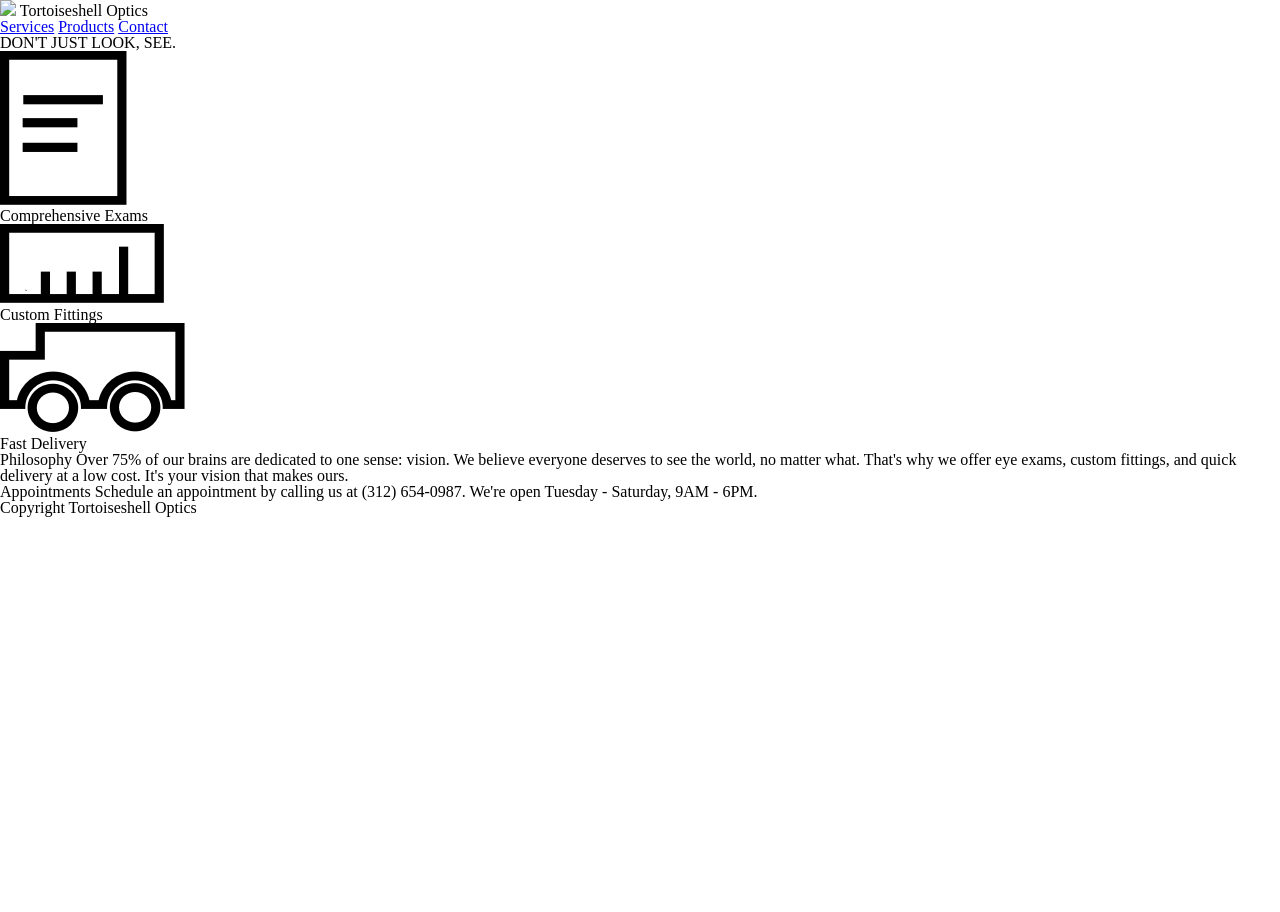
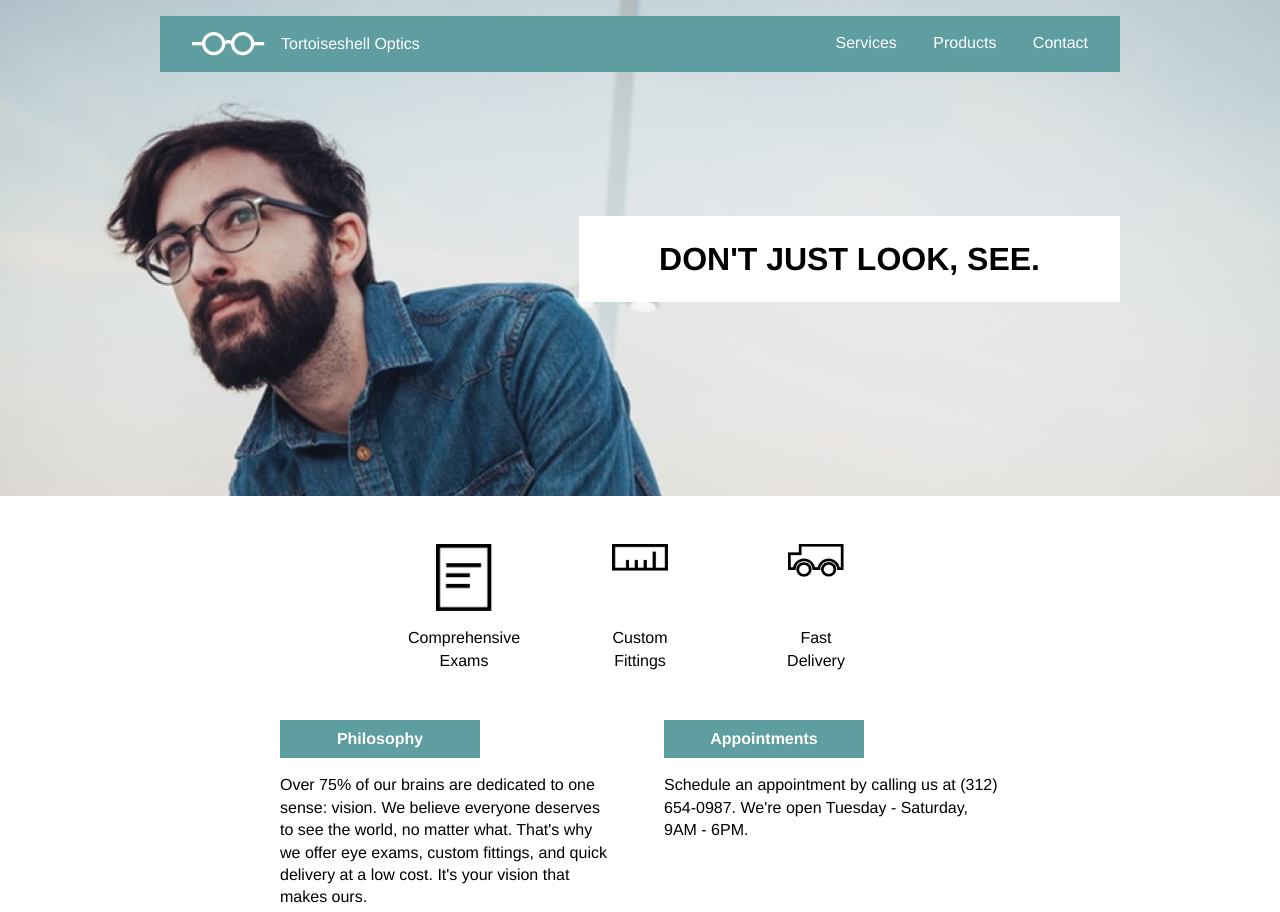
Before and after one commit to omk725/Tortoiseshell, a plain HTML site: page index.html in a window 1280 px wide. Shown: the top 912 px of the page. Before the commit the page ends 800 px from the top, so only its background shows below. Drawn offline with Linux system fonts and the light colour scheme.

Commit message:
full size website almost complete

```diff
--- a/index.html
+++ b/index.html
@@ -9,8 +9,9 @@
   <body>
     <header>
       <div class="container">
+        <div class="top-header">
           <div class="logo">
-          <img src="./resources/images/logo-white.jpg">
+            <img src="./resources/images/logo-white.png">
             <span>Tortoiseshell Optics</span>
           </div>
           <nav>
@@ -24,11 +25,11 @@
               <a href="#">Contact</a>
             </span>
           </nav>
-        <div class="headline">
+        </div>
         <h1>DON'T JUST LOOK, SEE.</h1>
       </div>
-      </div>
     </header>
+
     <!--services-->
     <div class="container">
       <div class="services">
@@ -55,7 +56,7 @@
     <!--business info-->
     <div class="container">
       <div class="business-info">
-        <div class="info">
+        <div class="info Philosophy">
           <span class="title">Philosophy</span>
           <span>Over 75% of our brains are dedicated to one sense: vision. We believe everyone deserves to see the world, no matter what. That's why we offer eye exams, custom fittings, and quick delivery at a low cost. It's your vision that makes ours.</span>
         </div>
@@ -68,6 +69,7 @@
     <!--Footer-->
     <footer>
       <div class="container">
+        <img src="./resources/images/logo-black.png"
         <span>Copyright Tortoiseshell Optics</span>
       </div>
     </footer>
--- a/resources/css/style.css
+++ b/resources/css/style.css
@@ -0,0 +1,143 @@
+html{
+  font-size: 18px;
+}
+
+.container{
+  max-width: 960px;
+  margin: 0 auto;
+  font-family: Helvetica;
+  line-height: 1.4;
+}
+
+/*main header styling*/
+
+header{
+  background-image: url(../images/glasses-bg.png);
+  background-position: center;
+  background-repeat: no-repeat;
+  background-size: cover;
+  height: 31rem;
+
+}
+
+/*top header bar*/
+
+header .top-header{
+  display: flex;
+  background-color: cadetblue;
+  padding: 1rem 0;
+  position: relative;
+  top: 1rem;
+  color: white;
+}
+
+header .logo{
+  display: flex;
+  align-items: center;
+  flex-grow: 1;
+}
+
+header img {
+  height: 1.5rem;
+  margin: 0 1rem 0 2rem;
+}
+
+header span{
+  margin-right: 2rem;
+
+}
+
+header a{
+  text-decoration: none;
+  color: white;
+}
+
+/*h1*/
+
+ header h1{
+  display: inline-block;
+  float: right;
+  margin-top: 10rem;
+  background-color: white;
+  font-weight: bold;
+  font-size: 2rem;
+  line-height: 1.2;
+  padding: 1.5rem 5rem;
+}
+
+/*services*/
+
+.services{
+  display: flex;
+  justify-content: center;
+}
+
+
+.service{
+  display: flex;
+  flex-direction: column;
+  justify-content: space-between;
+  align-items: center;
+  height: 8rem;
+  width: 5rem;
+  margin: 3rem;
+}
+
+.service-image{
+  display: flex;
+  justify-content: center;
+  align-items: center;
+}
+
+.service-image img{
+  width: 3.5rem;
+}
+
+.service span{
+  text-align: center;
+}
+
+/*business-info*/
+
+.business-info{
+  display: flex;
+  justify-content: center;
+  padding-bottom: 5rem;
+
+}
+
+.info{
+  display: flex;
+  flex-direction: column;
+  width: 35%;
+}
+
+.title{
+  text-align: center;
+  font-size: 1rem;
+  font-weight: bold;
+  padding: 0.5rem 1.25rem;
+  width: 10rem;
+  margin-bottom: 1rem;
+  background-color: cadetblue;
+  color: white;
+}
+
+.Philosophy {
+  margin-right: 5%;
+}
+
+/*footer*/
+
+footer{
+  background-color: azure;
+}
+footer .container{
+  display: flex;
+  align-items: center;
+}
+
+footer img{
+  margin: 4rem 1rem 4rem 4rem;
+  height: 1.5rem;
+}
```
Lines whose indentation alone changed are shown as unchanged.
